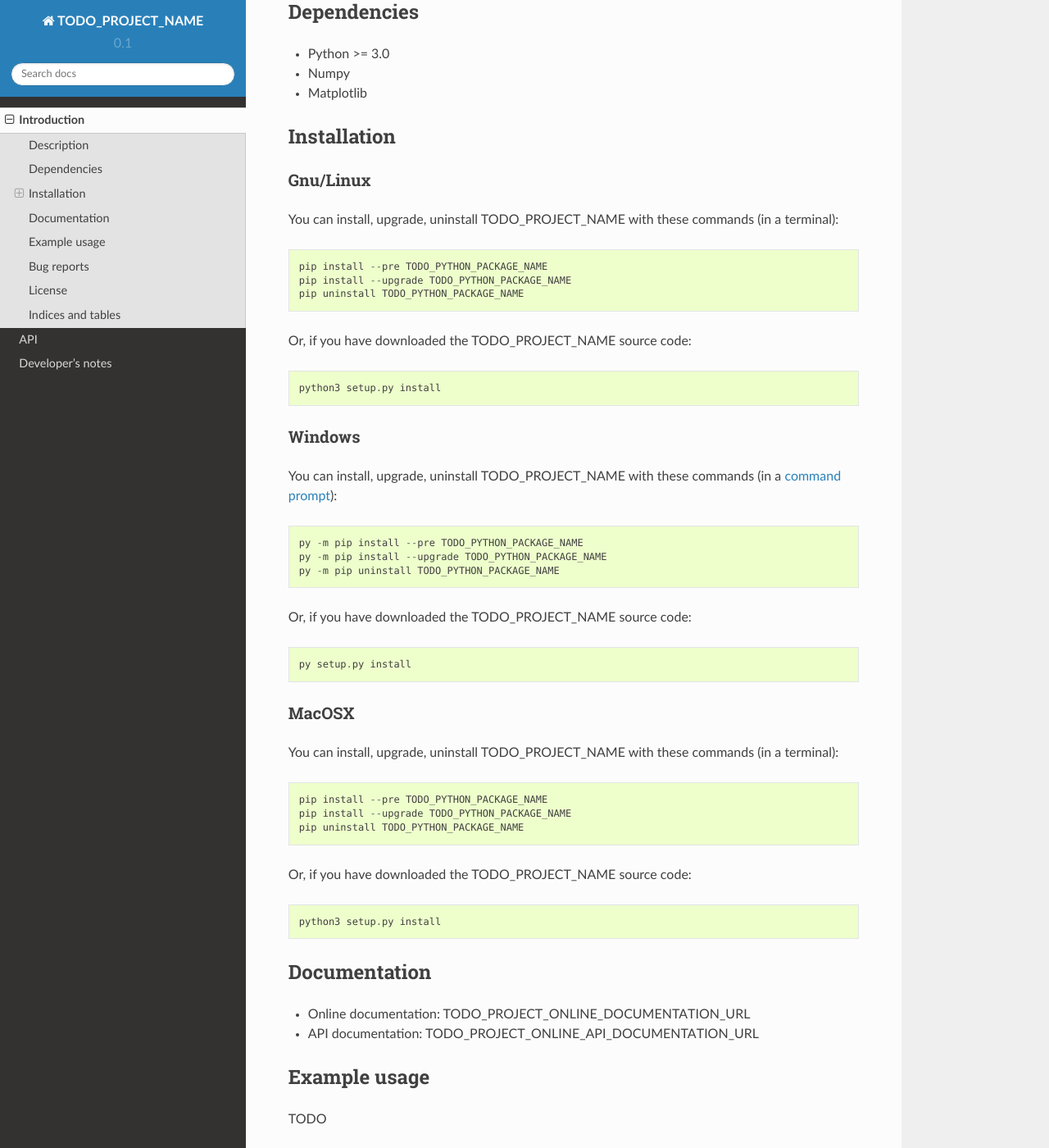
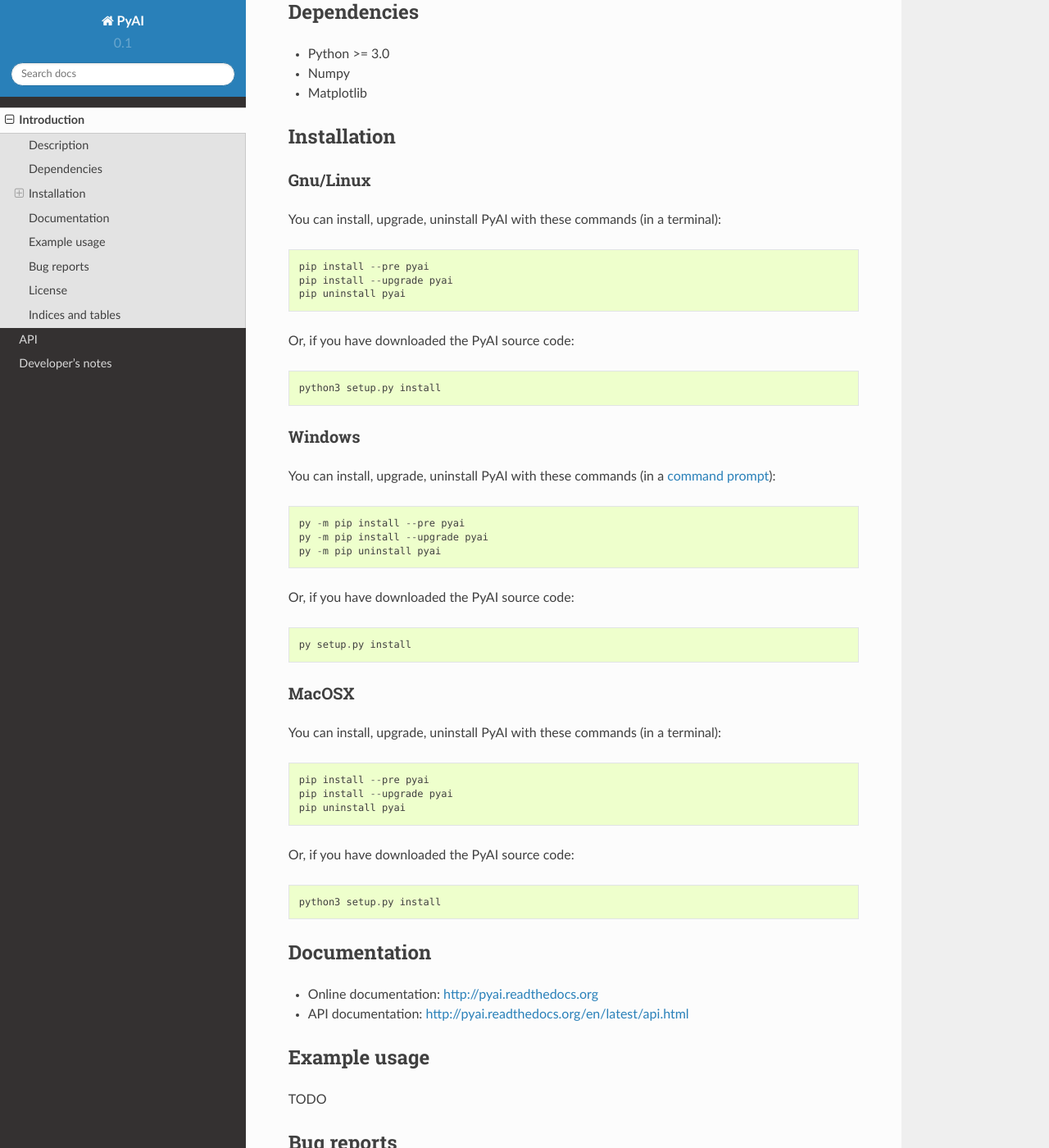
Before and after one commit to jeremiedecock/ailib, a Sphinx documentation site: the page built from docs/intro.rst, in a window 1280 px wide and 1400 px high, scrolled down 746 px. Shown: the whole window at 82% size. Built offline with Sphinx 7.4.7 and the Read the Docs theme 2.0.0, drawn with Linux system fonts in a browser that asks for light colours; the version number is read from the project's files by our own code; some of the changed text lies outside the part shown.

Commit message:
Apply meta.

```diff
--- a/README.rst
+++ b/README.rst
@@ -4,11 +4,11 @@
 
 Copyright (c) 2014,2015,2016 Jeremie DECOCK (http://www.jdhp.org)
 
-* Web site: TODO_PROJECT_WEB_SITE_URL
-* Online documentation: TODO_PROJECT_ONLINE_DOCUMENTATION_URL
-* Source code: TODO_PROJECT_GITHUB_URL
-* Issue tracker: TODO_PROJECT_ISSUE_TRACKER_URL
-* TODO_PYTHON_PACKAGE_NAME on PyPI: TODO_PROJECT_PYPI_URL
+* Web site: http://www.jdhp.org/software_en.html#pyai
+* Online documentation: http://pyai.readthedocs.org
+* Source code: https://github.com/jeremiedecock/pyai
+* Issue tracker: https://github.com/jeremiedecock/pyai/issues
+* pyai on PyPI: https://pypi.python.org/pypi/pyai
 
 
 Description
@@ -44,20 +44,20 @@
 Gnu/Linux
 ---------
 
-You can install, upgrade, uninstall TODO_PROJECT_NAME with these commands (in a
+You can install, upgrade, uninstall PyAI with these commands (in a
 terminal)::
 
-    pip install --pre TODO_PYTHON_PACKAGE_NAME
-    pip install --upgrade TODO_PYTHON_PACKAGE_NAME
-    pip uninstall TODO_PYTHON_PACKAGE_NAME
+    pip install --pre pyai
+    pip install --upgrade pyai
+    pip uninstall pyai
 
-Or, if you have downloaded the TODO_PROJECT_NAME source code::
+Or, if you have downloaded the PyAI source code::
 
     python3 setup.py install
 
 .. There's also a package for Debian/Ubuntu::
 ..
-..     sudo apt-get install TODO_PYTHON_PACKAGE_NAME
+..     sudo apt-get install pyai
 
 Windows
 -------
@@ -68,14 +68,14 @@
 ..     3.4 under Windows 7.
 ..     It should also work with recent Windows systems.
 
-You can install, upgrade, uninstall TODO_PROJECT_NAME with these commands (in a
+You can install, upgrade, uninstall PyAI with these commands (in a
 `command prompt`_)::
 
-    py -m pip install --pre TODO_PYTHON_PACKAGE_NAME
-    py -m pip install --upgrade TODO_PYTHON_PACKAGE_NAME
-    py -m pip uninstall TODO_PYTHON_PACKAGE_NAME
+    py -m pip install --pre pyai
+    py -m pip install --upgrade pyai
+    py -m pip uninstall pyai
 
-Or, if you have downloaded the TODO_PROJECT_NAME source code::
+Or, if you have downloaded the PyAI source code::
 
     py setup.py install
 
@@ -88,14 +88,14 @@
 ..     3.5 under MacOSX 10.9 (*Mavericks*).
 ..     It should also work with recent MacOSX systems.
 
-You can install, upgrade, uninstall TODO_PROJECT_NAME with these commands (in a
+You can install, upgrade, uninstall PyAI with these commands (in a
 terminal)::
 
-    pip install --pre TODO_PYTHON_PACKAGE_NAME
-    pip install --upgrade TODO_PYTHON_PACKAGE_NAME
-    pip uninstall TODO_PYTHON_PACKAGE_NAME
+    pip install --pre pyai
+    pip install --upgrade pyai
+    pip uninstall pyai
 
-Or, if you have downloaded the TODO_PROJECT_NAME source code::
+Or, if you have downloaded the PyAI source code::
 
     python3 setup.py install
 
@@ -103,8 +103,8 @@
 Documentation
 =============
 
-* Online documentation: TODO_PROJECT_ONLINE_DOCUMENTATION_URL
-* API documentation: TODO_PROJECT_ONLINE_API_DOCUMENTATION_URL
+* Online documentation: http://pyai.readthedocs.org
+* API documentation: http://pyai.readthedocs.org/en/latest/api.html
 
 
 Example usage
@@ -116,9 +116,9 @@
 Bug reports
 ===========
 
-To search for bugs or report them, please use the TODO_PROJECT_NAME Bug Tracker at:
+To search for bugs or report them, please use the PyAI Bug Tracker at:
 
-    TODO_PROJECT_ISSUE_TRACKER_URL
+    https://github.com/jeremiedecock/pyai/issues
 
 
 License
--- a/docs/api.rst
+++ b/docs/api.rst
@@ -2,7 +2,7 @@
 API
 ===
 
-.. module:: TODO_PYTHON_PACKAGE_NAME
+.. module:: pyai
 
 The library provides classes which are usable by third party tools.
 
@@ -15,4 +15,4 @@
 .. toctree::
    :maxdepth: 2
 
-   TODO_PYTHON_PACKAGE_NAME.TODO_MODULE_NAME <api_TODO_MODULE_NAME>
+   pyai.TODO_MODULE_NAME <api_TODO_MODULE_NAME>
--- a/docs/conf.py
+++ b/docs/conf.py
@@ -62,14 +62,14 @@
 master_doc = 'index'
 
 # General information about the project.
-project = 'TODO_PROJECT_NAME'
-authors = u'TODO_AUTHOR_NAME'
-copyright = u'TODO_COPYRIGHT_NOTICE'
+project = 'PyAI'
+authors = u'Jérémie DECOCK'
+copyright = u'Copyright (c) 2016 Jérémie DECOCK (www.jdhp.org)'
 
 # The version info for the project you're documenting, acts as replacement for
 # |version| and |release|, also used in various other places throughout the
 # built documents.
-project_version = __import__('TODO_PYTHON_PACKAGE_NAME').__version__.split('.')
+project_version = __import__('pyai').__version__.split('.')
 # The short X.Y version.
 version = '.'.join(project_version[:2])
 # The full version, including alpha/beta/rc tags.
@@ -251,7 +251,7 @@
 # html_search_scorer = 'scorer.js'
 
 # Output file base name for HTML help builder.
-htmlhelp_basename = 'TODO_PYTHON_PACKAGE_NAMEdoc'
+htmlhelp_basename = 'pyaidoc'
 
 # -- Options for LaTeX output ---------------------------------------------
 
@@ -277,7 +277,7 @@
 # (source start file, target name, title,
 #  author, documentclass [howto, manual, or own class]).
 latex_documents = [
-    (master_doc, 'TODO_PYTHON_PACKAGE_NAME.tex', 'TODO_PROJECT_NAME Documentation',
+    (master_doc, 'pyai.tex', 'PyAI Documentation',
      authors, 'manual'),
 ]
 
@@ -319,7 +319,7 @@
 # One entry per manual page. List of tuples
 # (source start file, name, description, authors, manual section).
 man_pages = [
-    (master_doc, 'TODO_PYTHON_PACKAGE_NAME', 'TODO_PROJECT_NAME Documentation',
+    (master_doc, 'pyai', 'PyAI Documentation',
      [authors], 1)
 ]
 
@@ -334,8 +334,8 @@
 # (source start file, target name, title, author,
 #  dir menu entry, description, category)
 texinfo_documents = [
-    (master_doc, 'TODO_PYTHON_PACKAGE_NAME', 'TODO_PROJECT_NAME Documentation',
-     authors, 'TODO_PYTHON_PACKAGE_NAME', 'TODO_PROJECT_SHORT_DESC.',
+    (master_doc, 'pyai', 'PyAI Documentation',
+     authors, 'pyai', 'A set of open source frameworks for Artificial Intelligence (mostly machine learning and optimization)..',
      'Miscellaneous'),
 ]
 
--- a/docs/intro.rst
+++ b/docs/intro.rst
@@ -1,4 +1,4 @@
-.. currentmodule:: TODO_PYTHON_PACKAGE_NAME
+.. currentmodule:: pyai
 
 ============
 Introduction
```
Also changed, not shown: docs/developer.rst (+4 -4 lines), docs/index.rst (+7 -7 lines), 4 other files.
